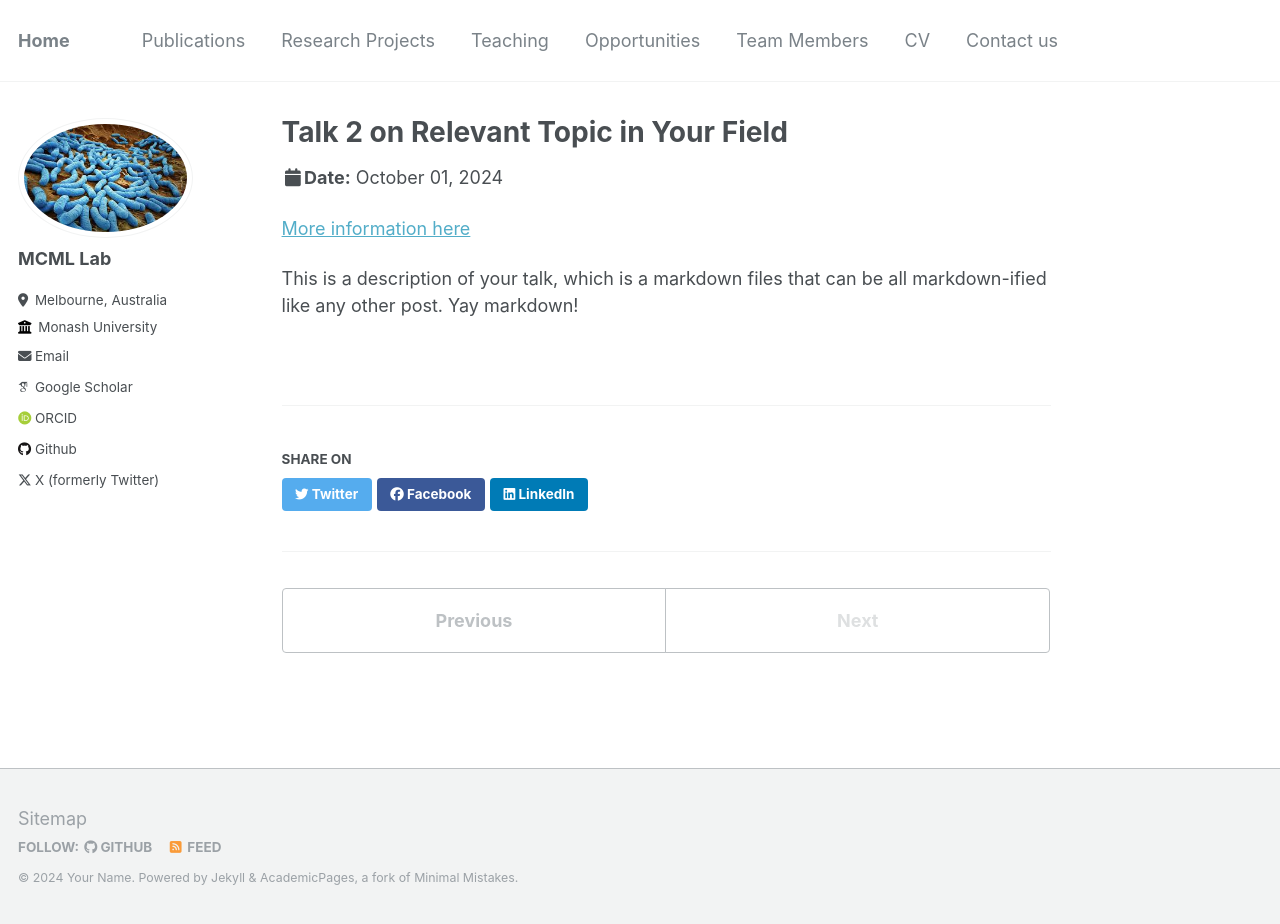
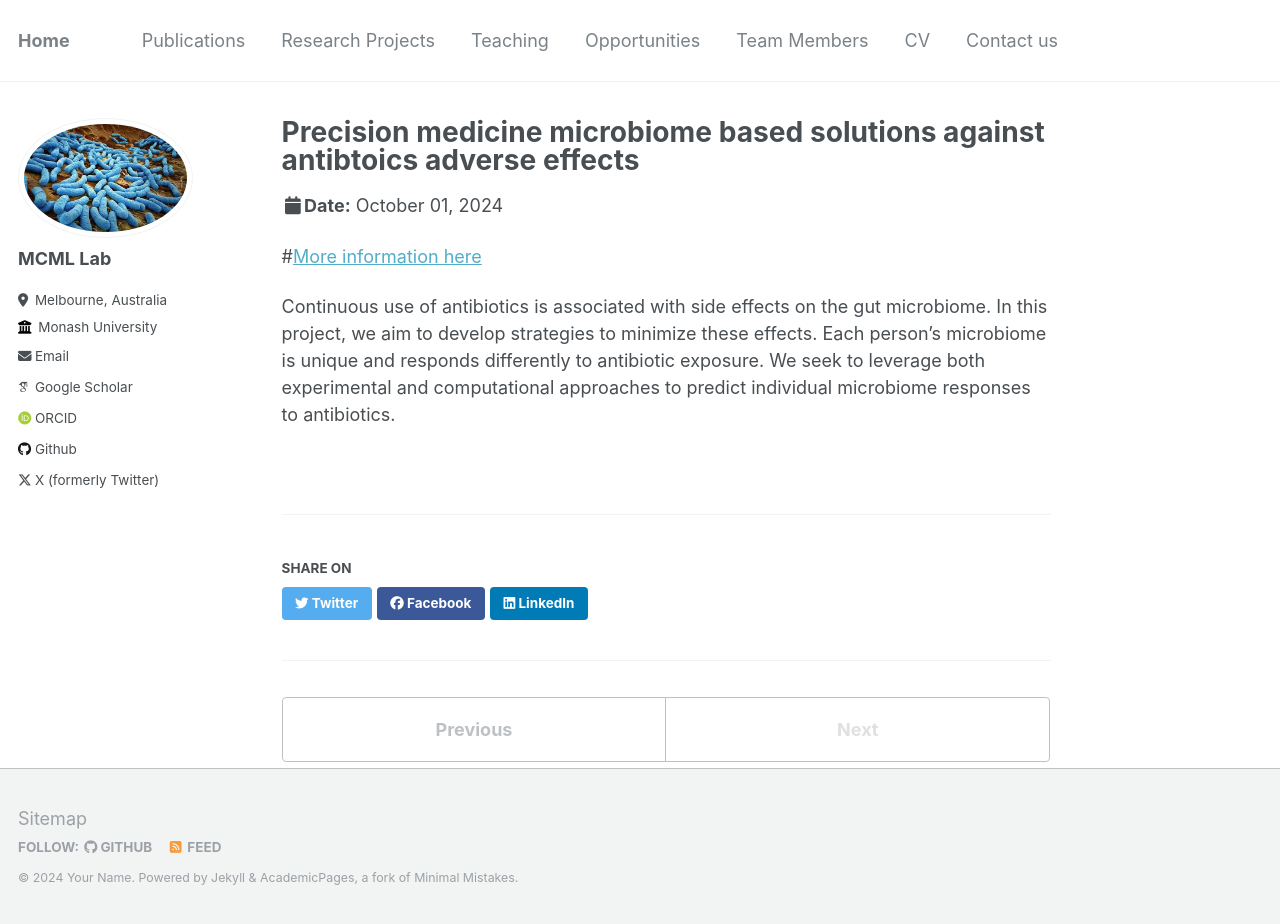
Before and after one commit to AminValiei/valieilab, a Jekyll site: the page built from _talks/2014-02-01-talk-2.md, in a window 1280 px wide and 924 px high. Built offline with Jekyll 4.4.1, drawn with Linux system fonts in a browser that asks for light colours; some web fonts are replaced.

Commit message:
Update 2014-02-01-talk-2.md

```diff
--- a/_talks/2014-02-01-talk-2.md
+++ b/_talks/2014-02-01-talk-2.md
@@ -1,5 +1,5 @@
 ---
-title: "Talk 2 on Relevant Topic in Your Field"
+title: "Precision medicine microbiome based solutions against antibtoics adverse effects"
 collection: talks
 type: "Talk"
 #permalink: /talks/2014-02-01-talk-2
@@ -8,6 +8,6 @@ date: 2024-10-01
 #location: "London, UK"
 ---
 
-[More information here](http://example2.com)
+#[More information here](http://example2.com)
 
-This is a description of your talk, which is a markdown files that can be all markdown-ified like any other post. Yay markdown!
+Continuous use of antibiotics is associated with side effects on the gut microbiome. In this project, we aim to develop strategies to minimize these effects. Each person's microbiome is unique and responds differently to antibiotic exposure. We seek to leverage both experimental and computational approaches to predict individual microbiome responses to antibiotics.
```
